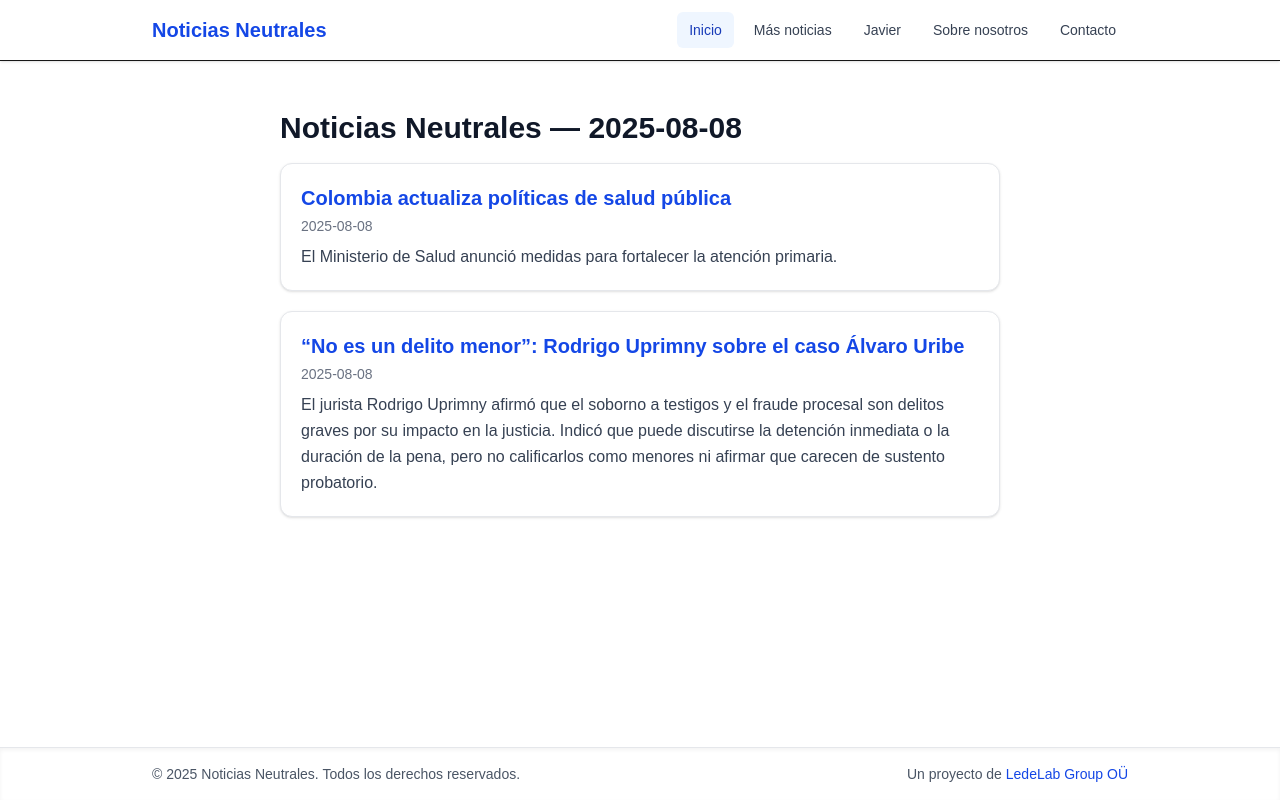
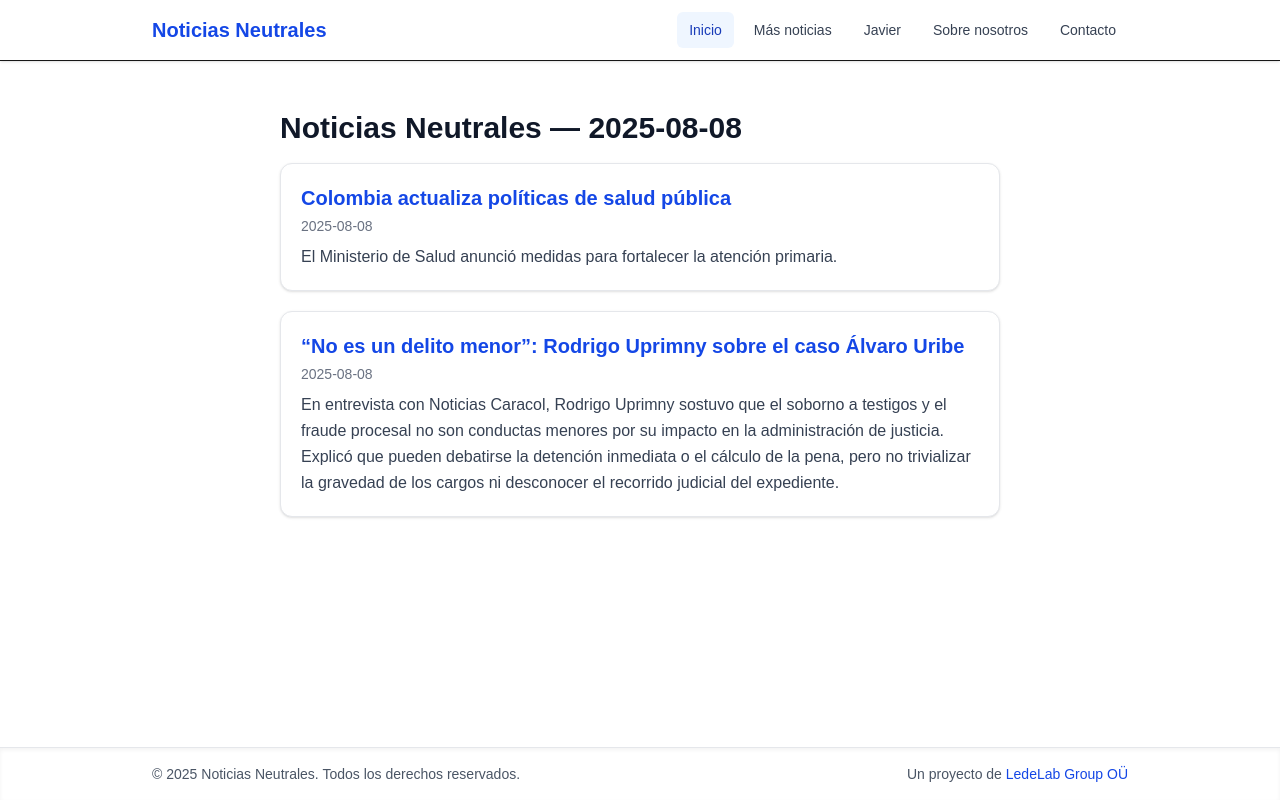
Before and after one commit to ledelab2030/noticias-neutrales, a Next.js app: page / in a window 1280 px wide. Built offline with nearby package versions, Linux system fonts and the light colour scheme.

Commit message:
ampliación artículo Uprimmy e inclusión A. Gómez M.

```diff
--- a/src/data/noticias.ts
+++ b/src/data/noticias.ts
@@ -22,20 +22,30 @@ export const noticias: Noticia[] = [
     fecha: '2025-08-07'
   },
   {
-  id: 'uprimny-no-es-delito-menor-uribe-2025-08-09',
+  id: 'uprimny-no-es-delito-menor-uribe-2025-08-08',
   titulo: '“No es un delito menor”: Rodrigo Uprimny sobre el caso Álvaro Uribe',
-  resumen: 'El jurista Rodrigo Uprimny afirmó que el soborno a testigos y el fraude procesal son delitos graves por su impacto en la justicia. Indicó que puede discutirse la detención inmediata o la duración de la pena, pero no calificarlos como menores ni afirmar que carecen de sustento probatorio.',
-  contenido: `¿Qué dijo? Rodrigo Uprimny, investigador de Dejusticia, explicó que el soborno a testigos y el fraude procesal no son delitos menores porque buscan torcer la administración de justicia para perjudicar a un rival político o encubrir acusaciones graves. Destacó que el caso ha sido revisado por varias instancias y que el debate debe centrarse en estándares probatorios y respeto a las decisiones judiciales.
+  resumen: 'En entrevista con Noticias Caracol, Rodrigo Uprimny sostuvo que el soborno a testigos y el fraude procesal no son conductas menores por su impacto en la administración de justicia. Explicó que pueden debatirse la detención inmediata o el cálculo de la pena, pero no trivializar la gravedad de los cargos ni desconocer el recorrido judicial del expediente.',
+  contenido: `¿Qué dijo? Rodrigo Uprimny afirmó que, de comprobarse, el soborno de testigos y el fraude procesal “no son delitos menores” porque buscan torcer la administración de justicia y afectar a un rival político. Subrayó que en Colombia se tiende a minimizar el falso testimonio, cuando en realidad es una conducta grave que fomenta la impunidad.
 
-¿Cuándo y dónde? En análisis publicados entre el 3 y 5 de agosto de 2025, Uprimny contextualizó la condena de primera instancia dictada en Bogotá contra Álvaro Uribe. Señaló que la defensa puede apelar, pero la discusión debe diferenciar entre la ejecución inmediata o la cuantía de la pena y la gravedad de las conductas mismas.
+¿Cuándo y dónde? Las declaraciones fueron dadas en una entrevista emitida por el canal de YouTube de Noticias Caracol, dentro de un especial con dos juristas sobre el caso Uribe, grabado y difundido en agosto de 2025.
 
-¿Por qué importa? Manipular testigos o inducir a error a la justicia afecta la igualdad ante la ley y la confianza pública en las instituciones. Uprimny subrayó que la comparación con beneficios penales otorgados en procesos de paz no aplica, pues aquí se trata de justicia penal ordinaria y de hechos ajenos a la justicia transicional.
+¿Cómo sustenta su posición? Uprimny indicó que el caso ha pasado por múltiples instancias y autoridades —Corte Suprema, jueces de circuito y Tribunal de Bogotá— que negaron la preclusión y habilitaron la acusación, por lo que considera infundada la tesis de una persecución política coordinada. Recordó, además, la intervención de la Corte Constitucional en temas de procedimiento.
 
-Fuentes:
-- Rodrigo Uprimny, columna en El Espectador (03/08/2025).
-- Rodrigo Uprimny, versión en Dejusticia (05/08/2025).
-- Cobertura de prensa sobre sentencia y apelación (agosto de 2025).`,
+¿Qué pruebas resalta? Sobre las interceptaciones telefónicas obtenidas por error, explicó que han sido consideradas válidas por jueces por el criterio de “hallazgo ocasional” y por tratarse, según esos fallos, de un delito en curso que no está cubierto por el privilegio abogado–cliente; aclaró que su admisibilidad puede volver a discutirse en la apelación.
+
+¿Por qué importa? Para Uprimny, manipular testigos o inducir a error a la justicia compromete la igualdad ante la ley y la confianza pública en las instituciones. Dijo que el debate legítimo está en la ejecución inmediata de la pena o en su cuantía, pero no en considerar “menores” las conductas atribuidas.
+
+Contexto sobre tiempos y recorrido: El jurista señaló que parte de la duración del proceso obedeció a intentos previos de preclusión que fueron negados por jueces y por una sala del Tribunal, tras lo cual se presentó la acusación y se adelantó el juicio de primera instancia.
+
+Diferencia con justicia transicional: Uprimny explicó que los beneficios penales en procesos de paz responden a un objetivo distinto (terminar el conflicto y aportar verdad), mientras que el caso Uribe se tramita en la justicia ordinaria y, por tanto, se le aplican penas del régimen común.
+
+Subtítulo — La visión de Alfonso Gómez Méndez: El ex Fiscal y ex Ministro de Justicia destacó que la decisión de la jueza tiene tres componentes —condena, pena y efectividad inmediata— y que, aunque discutible la ejecución inmediata, su adopción cabe dentro del margen de apreciación judicial; agregó que las pruebas podían conducir tanto a condena como a absolución por duda razonable, y que esa valoración corresponde ahora al Tribunal en la apelación.
+
+¿Qué sigue? Ambos juristas coincidieron en que la apelación ante el Tribunal de Bogotá deberá revisar, entre otros puntos, la pena impuesta y la admisibilidad y fuerza probatoria de las interceptaciones, decisiones que podrían confirmar, modificar o revocar aspectos del fallo de primera instancia.
+
+Fuente principal: Entrevista “Condena contra Álvaro Uribe: dos miradas de los más destacados juristas de Colombia” publicada en el canal de YouTube de Noticias Caracol (transcripción aportada por el usuario). `,
   fecha: '2025-08-08'
 }
 
+
 ]
```
